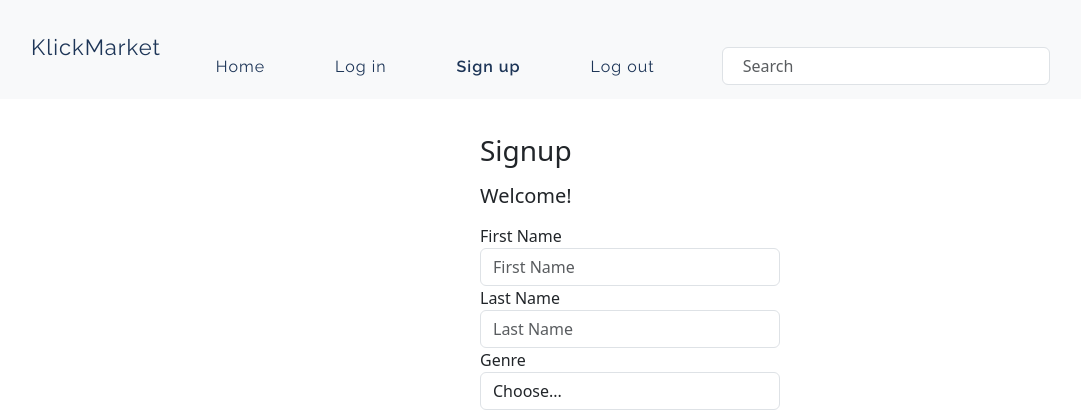
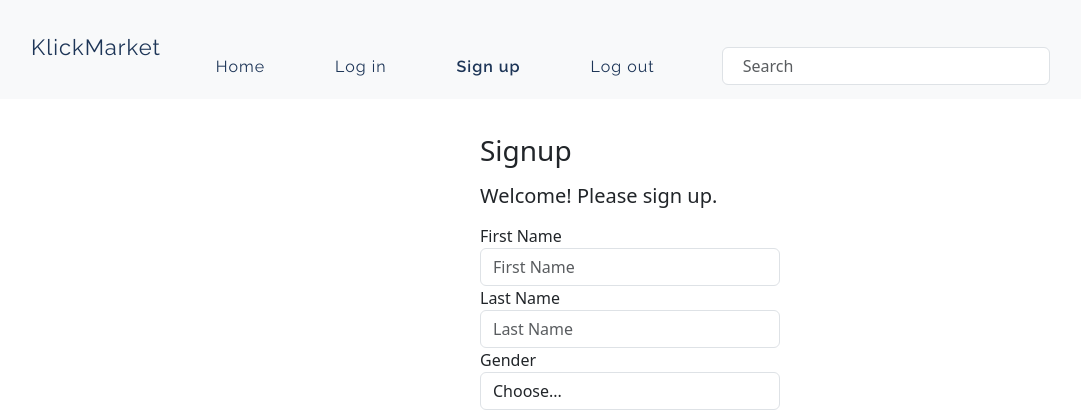
Before and after one commit to marianagrana2/ecommerce-project, a React (Vite) app: page /signup in a window 1280 px wide. Shown: the top 414 px of the page, without its empty margins (10-1091 px from the left). Built offline with nearby package versions, Linux system fonts and the light colour scheme; the HTML template or start-up script is replaced by a standard one.

Commit message:
Mejoras en signup e instalacion react-hook-form

```diff
--- a/package.json
+++ b/package.json
@@ -15,6 +15,7 @@
     "jwt-decode": "^3.1.2",
     "react": "^18.2.0",
     "react-dom": "^18.2.0",
+    "react-hook-form": "^7.45.4",
     "react-router-dom": "^6.15.0"
   },
   "devDependencies": {
--- a/src/pages/Signup.jsx
+++ b/src/pages/Signup.jsx
@@ -1,24 +1,38 @@
+import { useForm } from 'react-hook-form'
+import axios from 'axios'
+import { registerUserService } from '../services/userService'
+
 const Signup = () => {
+  const { register, handleSubmit, formState: { errors } } = useForm()
+
+  const sendData = async (data) => {
+    try {
+      const response = await registerUserService(data)
+      console.log(response)
+    } catch (error) {
+      console.error(error)
+    }
+  }
   return (
     <div className='container'>
-      <form className='form-sigin'>
+      <form onSubmit={handleSubmit(sendData)} className='form-sigin'>
         <h1 className='h3 mb-3 font-weight-normal'>Signup</h1>
-        <h5 className='h5 mb-3 font-weight-normal'>Welcome!</h5>
+        <h5 className='h5 mb-3 font-weight-normal'>Welcome! Please sign up.</h5>
         <label htmlFor='inputFirstName' className='sr-only'>First Name</label>
-        <input type='text' id='inputFirstName' className='form-control' placeholder='First Name' required />
+        <input type='text' id='inputFirstName' className='form-control' placeholder='First Name' {...register('first_name')} required />
         <label htmlFor='inputLastName' className='sr-only'>Last Name</label>
-        <input type='text' id='inputLastName' className='form-control' placeholder='Last Name' required />
-        <label>Genre</label>
-        <select id='inputGenre' className='form-control'>
+        <input type='text' id='inputLastName' className='form-control' placeholder='Last Name' {...register('last_name')} required />
+        <label>Gender</label>
+        <select id='inputGender' className='form-control' {...register('gender')}>
           <option selected>Choose...</option>
           <option>Female</option>
           <option>Male</option>
           <option>Other</option>
         </select>
         <label htmlFor='inputEmail' className='sr-only'>Email address</label>
-        <input type='email' id='inputEmail' className='form-control' placeholder='email@example.com' required />
+        <input type='email' id='inputEmail' className='form-control' placeholder='email@example.com' {...register('email')} required />
         <label htmlFor='inputPassword' className='sr-only'>Password</label>
-        <input type='password' id='inputPassword' className='form-control' placeholder='Password' required />
+        <input type='password' id='inputPassword' className='form-control' placeholder='Password' {...register('password')} required />
         <button className='btn btn-lg btn-outline-primary btn-block' type='submit'>Sign up</button>
       </form>
     </div>
```
Also changed, not shown: 1 other file (tests, documents, lock files or other folders).
